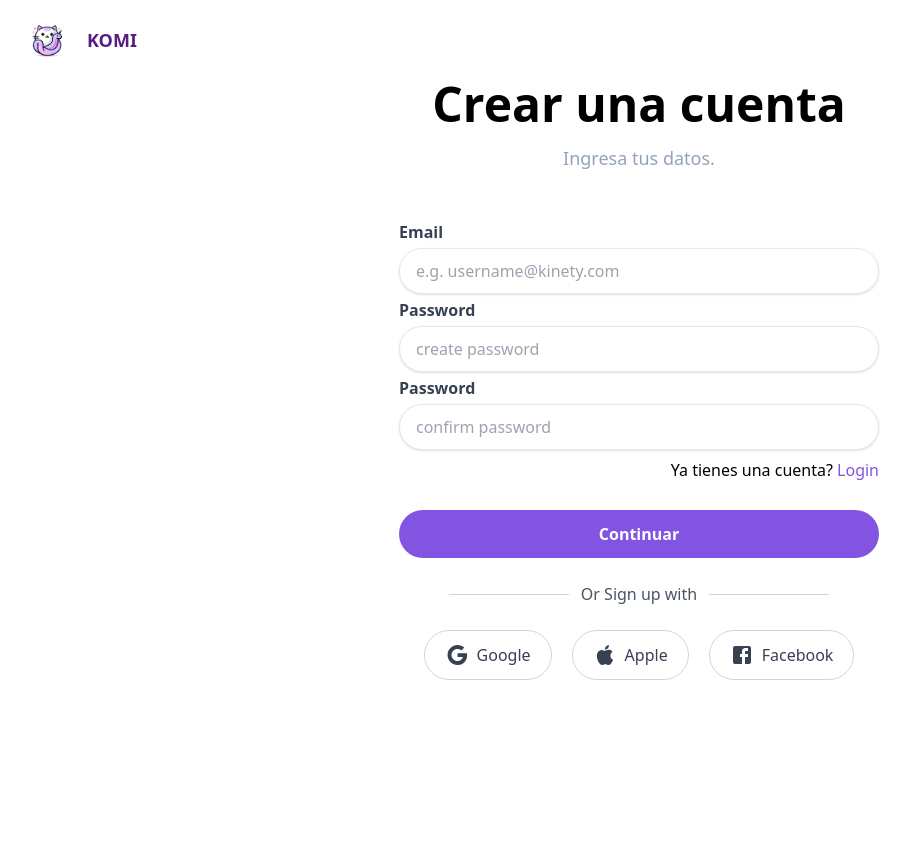
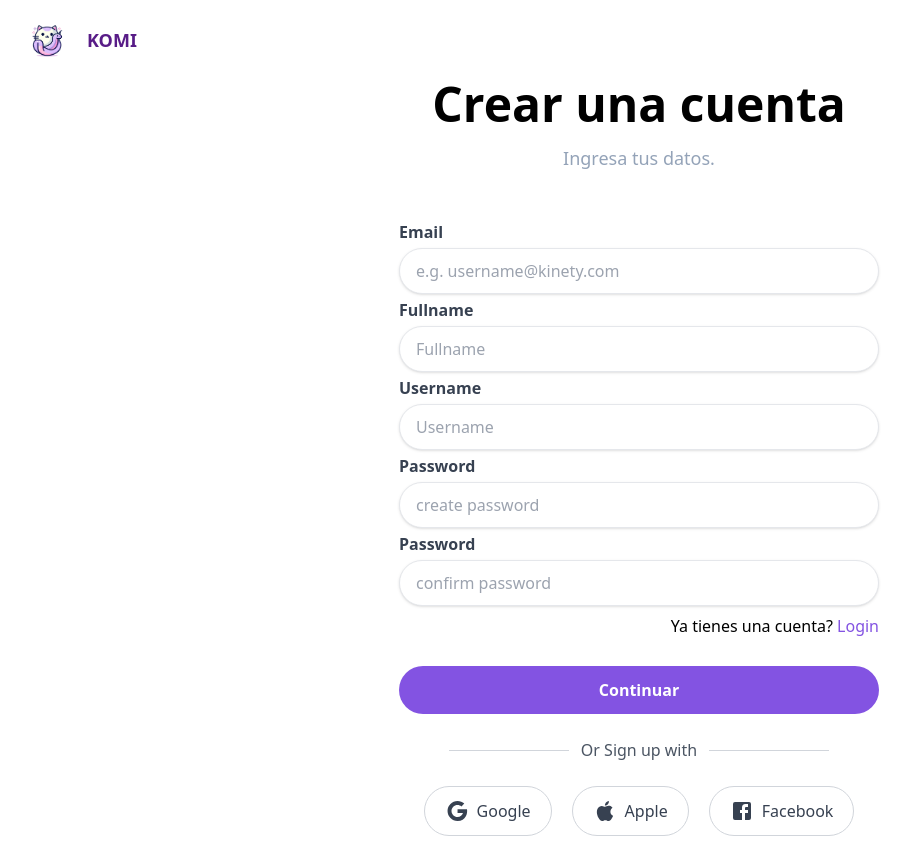
Before and after one commit to Aztirma/scratch-python-main, a React (Vite) app: page /create-account in a window 1280 px wide. Shown: the whole page, without its empty margins (1-911 px from the left). Before the commit the page ends 800 px from the top, so only its background shows below. Built offline with nearby package versions, Linux system fonts and the light colour scheme; no server answers; what blockly would draw is missing.

Commit message:
edit user

```diff
--- a/src/components/BlocklyComponent.jsx
+++ b/src/components/BlocklyComponent.jsx
@@ -6,7 +6,7 @@ import 'blockly/blocks';
 import 'blockly/javascript';
 import 'blockly/python';
 import * as En from 'blockly/msg/en';
-import './BlocklyComponent.css'; // Importa el archivo CSS
+import './BlocklyComponent.css';
 
 Blockly.setLocale(En);
 
--- a/src/components/CourseDetail.jsx
+++ b/src/components/CourseDetail.jsx
@@ -117,7 +117,7 @@ const CourseDetail = () => {
                 <div className="mt-4">
                     <p>{unit.description}</p>
                 </div>
-                <p>{unit.quizzID}</p>
+                {/* <p>{unit.quizzID}</p> */}
                 {unit.quizzID ? <QuizzGame2 id={unit.quizzID} /> : null}
             </div>
         </div>
--- a/src/pages/Home.jsx
+++ b/src/pages/Home.jsx
@@ -1,15 +1,21 @@
 import PlayArrowIcon from '@mui/icons-material/PlayArrow';
 import React from 'react';
 import useAuth from '../hooks/useAuth';
+import { useNavigate } from 'react-router-dom';
+const Home = () => {
+    const navigate = useNavigate();
 
-const Home = () => {
     const { user } = useAuth();
     const handleCreateClick = () => {
-        window.location.href = 'http://localhost:5173/create';
+        navigate('/create')
+        // window.location.href = 'http://localhost:5173/create';
     };
+    console.log(user);
 
     const handleMoreInfoClick = () => {
-        window.location.href = 'http://localhost:5173/about';
+        navigate('/about')
+
+        // window.location.href = 'http://localhost:5173/about';
     };
 
     return (
@@ -22,7 +28,7 @@ const Home = () => {
                     <p className="text-lg text-gray-500 mb-4">
                         TU ASISTENTE INTELIGENTE PARA LA PROGRAMACIÓN VISUAL EN PYTHON
                     </p>
-                    <p>{user.username}</p>
+                    {/* <p>{user.username}</p> */}
                     <div className="flex justify-center lg:justify-start space-x-2">
                         <button
                             onClick={handleCreateClick}
--- a/src/pages/Login/CreateAccount.jsx
+++ b/src/pages/Login/CreateAccount.jsx
@@ -11,6 +11,8 @@ import GoogleIcon from '@mui/icons-material/Google';
 const CreateAccount = () => {
     const navigate = useNavigate();
     const [username, setUsername] = useState('');
+    const [email, setEmail] = useState('');
+    const [fullName, setFullName] = useState('');
     const [password, setPassword] = useState('');
     const [password2, setPassword2] = useState('');
     const { createAccount } = useAuth();
@@ -24,7 +26,14 @@ const CreateAccount = () => {
             return;
         }
 
-        createAccount(username, password, () => {
+        const user = {
+            username: username,
+            email: email,
+            fullName: fullName,
+            password: password,
+        };
+
+        createAccount(user, () => {
             navigate('/account-confirmation');
         });
     };
@@ -46,13 +55,40 @@ const CreateAccount = () => {
                             type="text"
                             id="user"
                             placeholder="e.g. username@kinety.com"
+                            value={email}
+                            onChange={(e) => setEmail(e.target.value)}
+                            className="shadow appearance-none border rounded-full w-full py-3 px-4 text-gray-700 leading-tight focus:outline-none focus:shadow-outline"
+                        />
+                    </div>
+
+
+                    <div className="mb-1 w-[30rem]">
+                        <label className="block text-gray-700 text-base font-bold mb-1" htmlFor="user">
+                            Fullname
+                        </label>
+                        <input
+                            type="text"
+                            id="user"
+                            placeholder="Fullname"
+                            value={fullName}
+                            onChange={(e) => setFullName(e.target.value)}
+                            className="shadow appearance-none border rounded-full w-full py-3 px-4 text-gray-700 leading-tight focus:outline-none focus:shadow-outline"
+                        />
+                    </div>
+
+                    <div className="mb-1 w-[30rem]">
+                        <label className="block text-gray-700 text-base font-bold mb-1" htmlFor="user">
+                            Username
+                        </label>
+                        <input
+                            type="text"
+                            id="user"
+                            placeholder="Username"
                             value={username}
                             onChange={(e) => setUsername(e.target.value)}
                             className="shadow appearance-none border rounded-full w-full py-3 px-4 text-gray-700 leading-tight focus:outline-none focus:shadow-outline"
                         />
                     </div>
-
-
                     <div className="mb-1 w-[30rem]">
                         <label className="block text-gray-700 text-base font-bold mb-1" htmlFor="pass1">
                             Password
--- a/src/pages/User/Profile.jsx
+++ b/src/pages/User/Profile.jsx
@@ -1,14 +1,31 @@
 import EditIcon from '@mui/icons-material/Edit';
 import LocationOnIcon from '@mui/icons-material/LocationOn';
 import StarBorderIcon from '@mui/icons-material/StarBorder';
-import React, { useState } from 'react';
+import React, { useEffect, useState } from 'react';
 import SidebarProfile from '../../components/SidebarProfile';
+import useAuth from '../../hooks/useAuth';
 
 const Profile = () => {
-    const [fullName, setFullName] = useState('Komi Komi');
-    const [userName, setUserName] = useState('komi');
-    const [email, setEmail] = useState('komi@example.com');
+    const { user } = useAuth();
+    const [newFullName, setNewFullName] = useState('');
+    const [newUserName, setNewUserName] = useState('');
+    const [newEmail, setNewEmail] = useState('');
+    const [fullName, setFullName] = useState('');
+    const [userName, setUserName] = useState('');
+    const [email, setEmail] = useState('');
     const [profilePic, setProfilePic] = useState(null);
+
+    useEffect(() => {
+        // Inicializa los estados con los datos del usuario actual
+        if (user) {
+            setFullName(user.fullName);
+            setUserName(user.username);
+            setEmail(user.email);
+            setNewFullName(user.fullName);
+            setNewUserName(user.username);
+            setNewEmail(user.email);
+        }
+    }, [user]);
 
     const handleProfilePicChange = (e) => {
         if (e.target.files && e.target.files[0]) {
@@ -17,12 +34,18 @@ const Profile = () => {
     };
 
     const handleUpdateInfo = () => {
-        // Aquí puedes manejar la actualización del perfil del usuario
+        // Actualiza la información mostrada con los nuevos valores ingresados
+        setFullName(newFullName);
+        setUserName(newUserName);
+        setEmail(newEmail);
         alert('Profile updated!');
     };
 
     const handleCancelUpdate = () => {
-        // Aquí puedes manejar la cancelación de los cambios
+        // Restablece los campos de entrada con los valores originales
+        setNewFullName(fullName);
+        setNewUserName(userName);
+        setNewEmail(email);
         alert('Update canceled');
     };
 
@@ -48,8 +71,9 @@ const Profile = () => {
                                 />
                             </label>
                         </div>
+                        <p>{userName}</p>
                         <h1 className="text-2xl font-bold text-gray-800">{fullName}</h1>
-                        <p className="text-gray-600">{userName}</p>
+                        <p className="text-gray-600">{email}</p>
                         <div className="flex items-center text-gray-500 mt-2 justify-center">
                             <LocationOnIcon className="mr-1" />
                             <span>Lima - 02:15 AM</span>
@@ -68,8 +92,8 @@ const Profile = () => {
                         <input
                             type="text"
                             className="w-full p-2 border border-gray-300 rounded-lg"
-                            value={fullName}
-                            onChange={(e) => setFullName(e.target.value)}
+                            value={newFullName}
+                            onChange={(e) => setNewFullName(e.target.value)}
                         />
                     </div>
                     <div className="mb-4">
@@ -77,8 +101,8 @@ const Profile = () => {
                         <input
                             type="text"
                             className="w-full p-2 border border-gray-300 rounded-lg"
-                            value={userName}
-                            onChange={(e) => setUserName(e.target.value)}
+                            value={newUserName}
+                            onChange={(e) => setNewUserName(e.target.value)}
                         />
                     </div>
                     <div className="mb-4">
@@ -86,8 +110,8 @@ const Profile = () => {
                         <input
                             type="email"
                             className="w-full p-2 border border-gray-300 rounded-lg"
-                            value={email}
-                            onChange={(e) => setEmail(e.target.value)}
+                            value={newEmail}
+                            onChange={(e) => setNewEmail(e.target.value)}
                         />
                     </div>
                     <div className="flex space-x-4">
```
Also changed, not shown: src/context/AuthProvider.jsx (+26 -27 lines), src/pages/Login/Login.jsx (indentation only).
